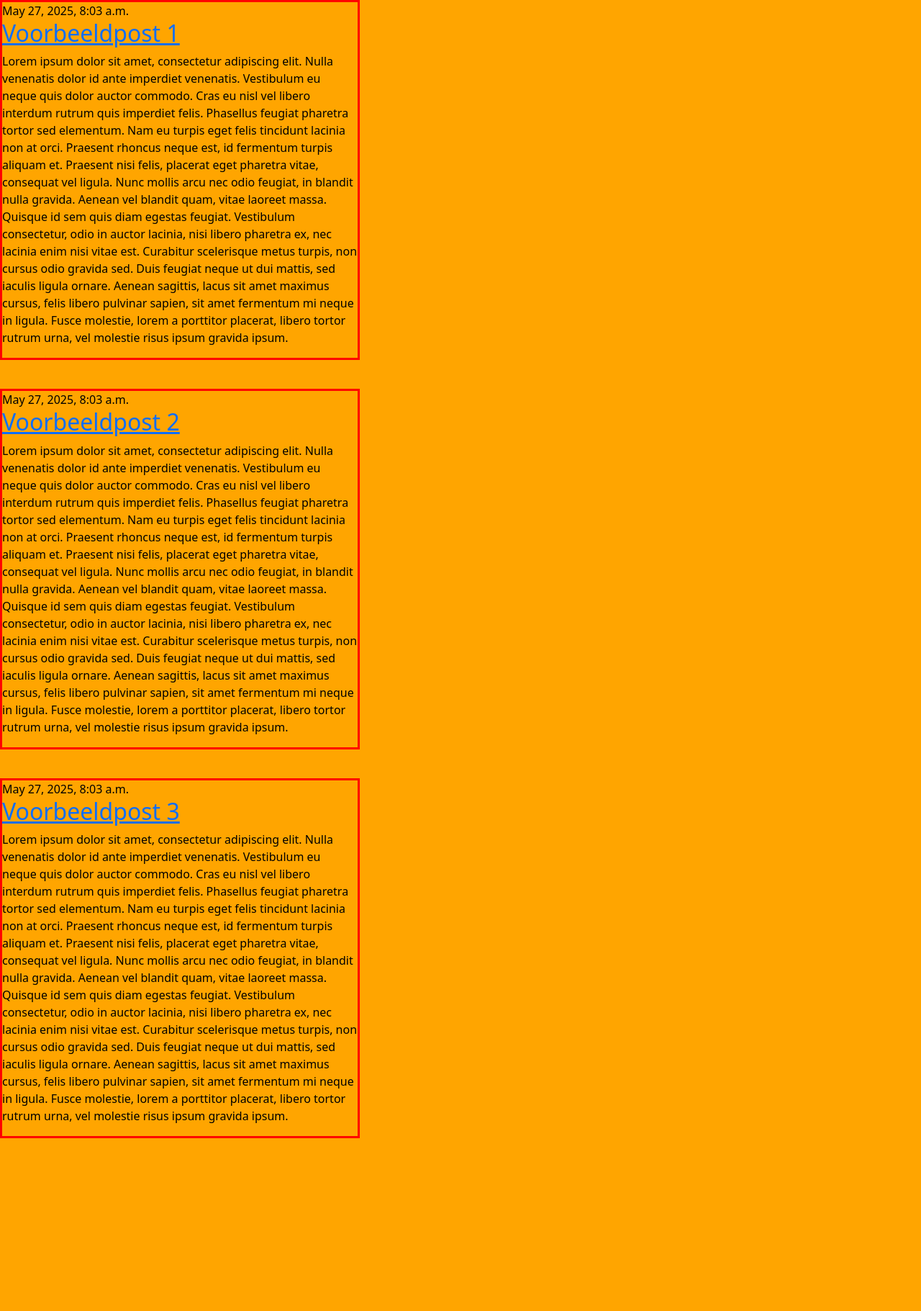
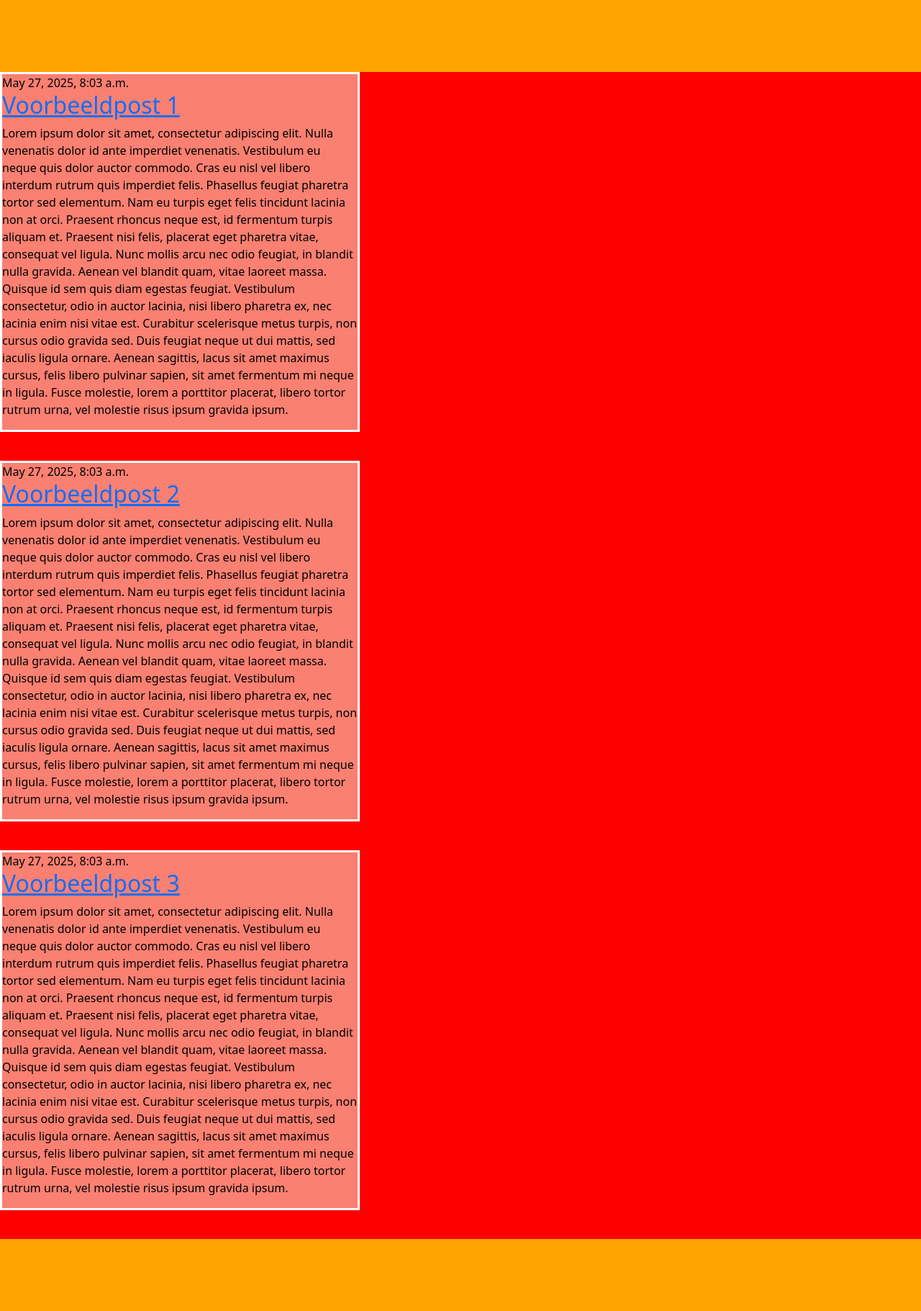
Before and after one commit to Spiderlyng/testDjango, a Django app: page / in a window 1280 px wide. Shown: the whole page at 72% size. Before the commit the page ends 1581 px from the top, so only its background shows below. Run offline with Django 3.2, Linux system fonts and the light colour scheme; data comes from the database, SQL or seed files in the repository; some libraries are stand-ins or nearby versions.

Commit message:
stijl aangepast

```diff
--- a/mysite/blog/static/css/stijl.css
+++ b/mysite/blog/static/css/stijl.css
@@ -1,6 +1,16 @@
 body{
+    background-color: red;
+    color: black;
+}
+
+header{
     background-color: orange;
-    color: black;
+    height: 100px;
+}
+
+footer{
+    background-color: orange;
+    height: 100px;
 }
 
 h1{
@@ -9,6 +19,7 @@ h1{
 
 article{
     width: 500px;
+    background-color: salmon;
     margin-bottom: 40px;
-    border: 3px solid red;
+    border: 3px solid white;
 }
--- a/mysite/blog/templates/blog/post_list.html
+++ b/mysite/blog/templates/blog/post_list.html
@@ -13,6 +13,7 @@
         <title></title>
     </head>
     <body>
+        <header></header>
         {% block content %}
         {% for post in posts %}
         <article class="post">
@@ -24,5 +25,6 @@
         </article>
         {% endfor %}
         {% endblock %}
+        <footer></footer>
     </body>
 </html>
```
